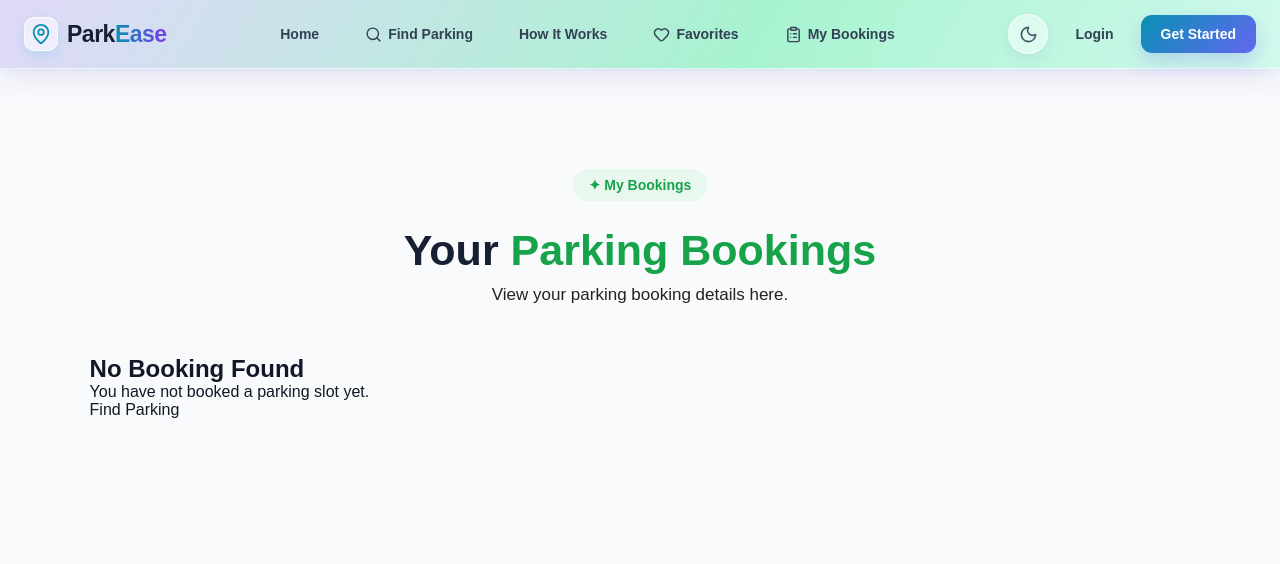
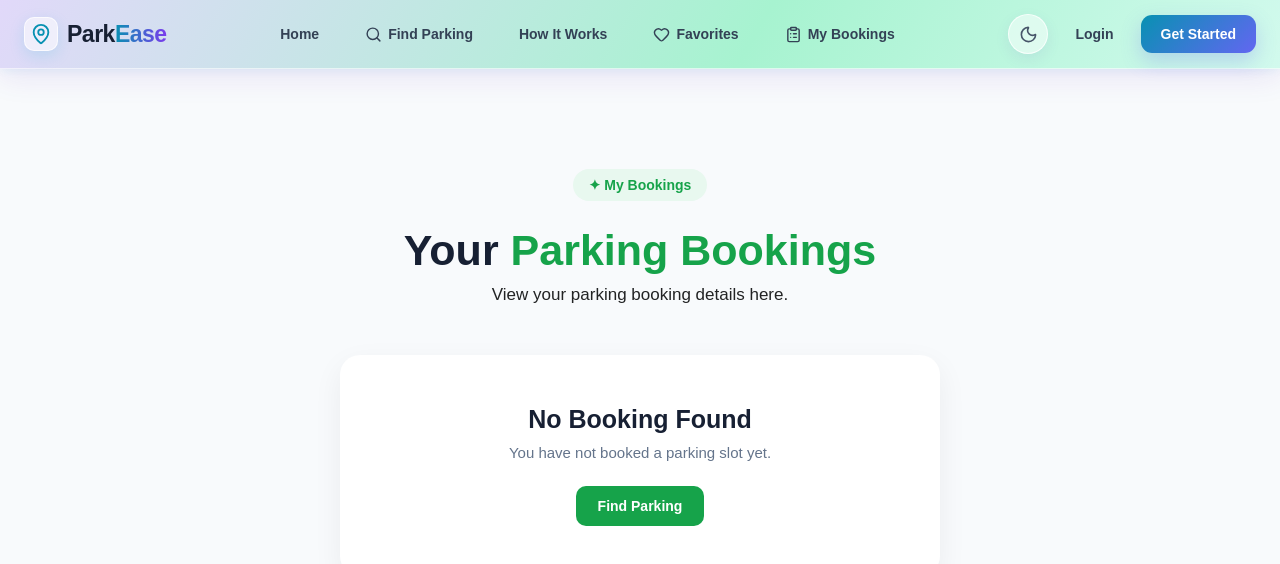
Before and after one commit to dibeyendu-dev/smart-parking-system, a React (Vite) app: page /my-bookings in a window 1280 px wide. Shown: the top 564 px of the page. Built offline with nearby package versions, Linux system fonts and the light colour scheme.

Commit message:
Booking css part 9 added

```diff
--- a/src/css/MyBookings.css
+++ b/src/css/MyBookings.css
@@ -99,6 +99,7 @@
     color: #172033;
     font-size: 15px;
 }
+
 /* New Booking Button */
 .new-booking-btn {
     display: inline-block;
@@ -112,3 +113,48 @@
     font-weight: 600;
     transition: 0.3s ease;
 }
+
+.new-booking-btn:hover {
+    background: #15803d;
+    transform: translateY(-2px);
+}
+
+/* No Booking */
+.no-booking {
+    max-width: 600px;
+    margin: 40px auto;
+    padding: 50px 30px;
+    background: #ffffff;
+    border-radius: 20px;
+    text-align: center;
+    box-shadow: 0 10px 30px rgba(0, 0, 0, 0.06);
+}
+
+.no-booking h2 {
+    margin: 0 0 10px;
+    color: #172033;
+    font-size: 25px;
+}
+
+.no-booking p {
+    margin: 0 0 25px;
+    color: #64748b;
+    font-size: 15px;
+}
+
+.no-booking a {
+    display: inline-block;
+    padding: 12px 22px;
+    background: #16a34a;
+    color: #ffffff;
+    text-decoration: none;
+    border-radius: 10px;
+    font-size: 14px;
+    font-weight: 600;
+    transition: 0.3s ease;
+}
+
+.no-booking a:hover {
+    background: #15803d;
+    transform: translateY(-2px);
+}
```
